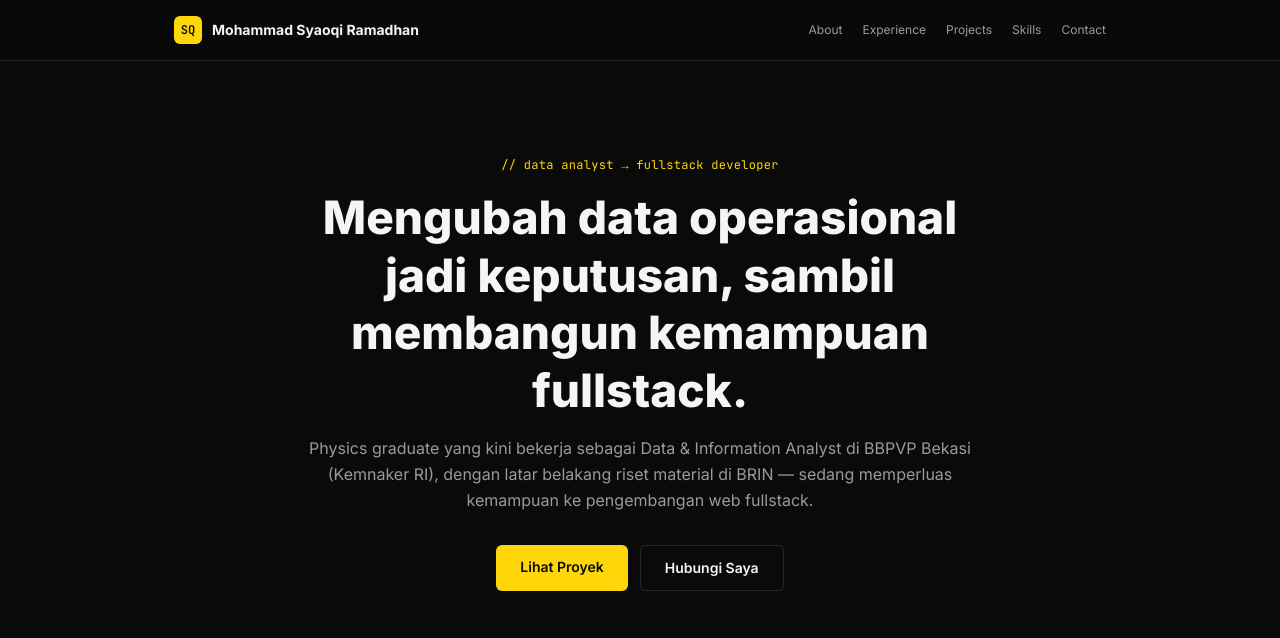
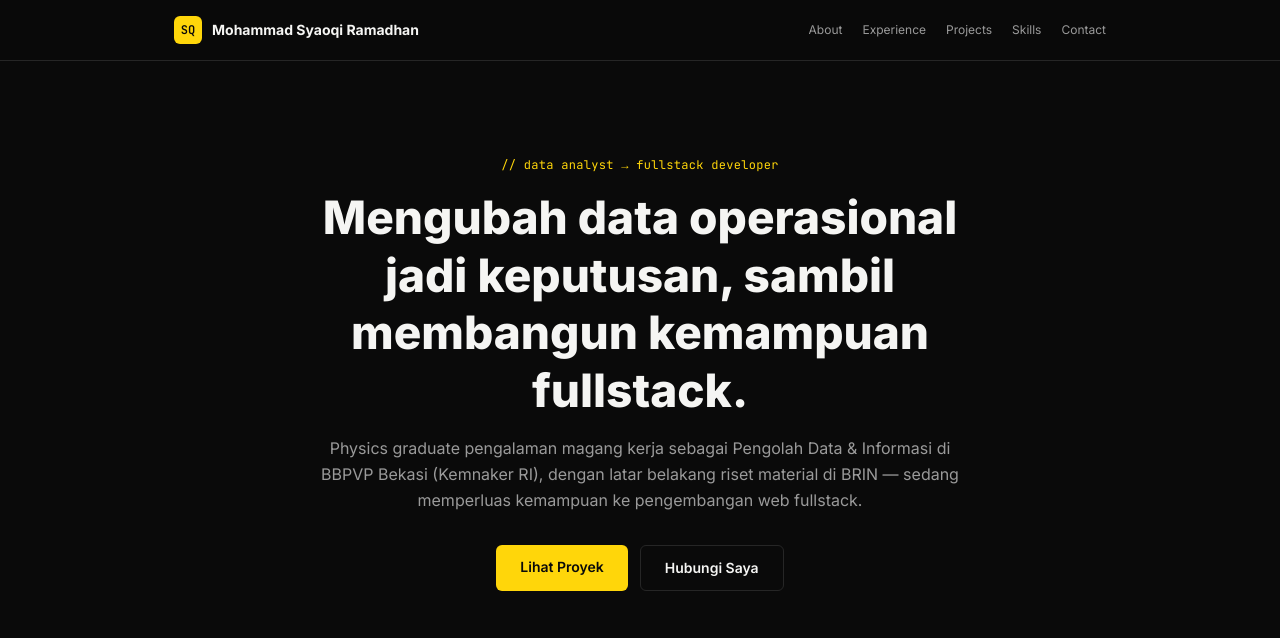
Before and after one commit to Syaoqi24/portofolio, a plain HTML site: page index.html in a window 1280 px wide. Shown: the top 638 px of the page. Drawn offline with nearby package versions, Linux system fonts and the light colour scheme.

Commit message:
Update description in index.html

```diff
--- a/index.html
+++ b/index.html
@@ -49,7 +49,7 @@
 <div class="pt-24 pb-16 px-6 text-center max-w-[720px] mx-auto">
   <div class="font-mono text-xs text-accent tracking-wide mb-4">// data analyst → fullstack developer</div>
   <h1 class="text-[clamp(30px,6vw,46px)] font-extrabold leading-tight mb-4">Mengubah data operasional jadi keputusan, sambil membangun kemampuan fullstack.</h1>
-  <p class="text-inkdim text-[clamp(14px,2vw,16px)] leading-relaxed mb-8">Physics graduate yang kini bekerja sebagai Data &amp; Information Analyst di BBPVP Bekasi (Kemnaker RI), dengan latar belakang riset material di BRIN — sedang memperluas kemampuan ke pengembangan web fullstack.</p>
+  <p class="text-inkdim text-[clamp(14px,2vw,16px)] leading-relaxed mb-8">Physics graduate pengalaman magang kerja sebagai Pengolah Data &amp; Informasi di BBPVP Bekasi (Kemnaker RI), dengan latar belakang riset material di BRIN — sedang memperluas kemampuan ke pengembangan web fullstack.</p>
   <div class="flex gap-3 justify-center flex-wrap">
     <a href="#projects" class="inline-block px-6 py-3 rounded-md font-semibold text-sm bg-accent text-bg active:scale-95 transition">Lihat Proyek</a>
     <a href="#contact" class="inline-block px-6 py-3 rounded-md font-semibold text-sm border border-line active:scale-95 transition">Hubungi Saya</a>
```
